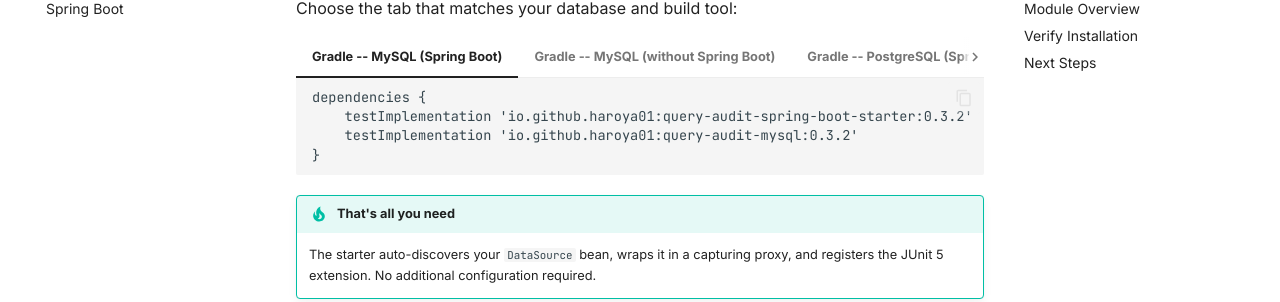
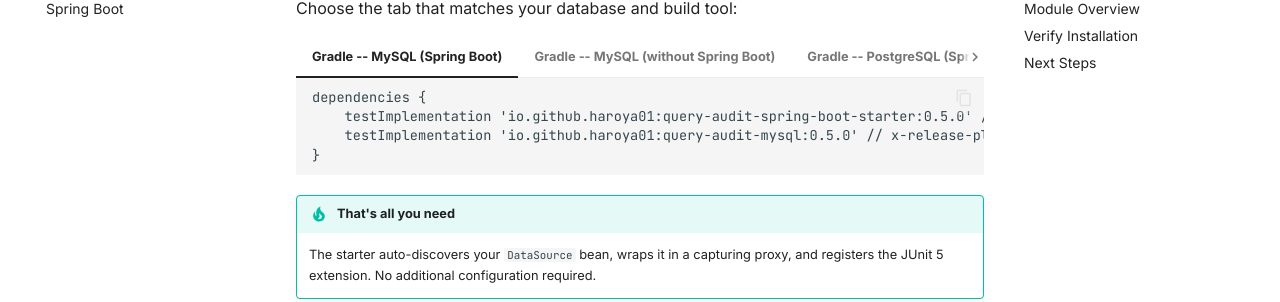
Before and after one commit to haroya01/query-audit, an MkDocs documentation site: the page built from docs/getting-started/installation.md, in a window 1280 px wide and 900 px high, scrolled down 908 px. Shown: the part 153-455 px from the top of the window. Built offline with MkDocs 1.6.1 and Material for MkDocs 9.7.7, drawn with Linux system fonts in a browser that asks for light colours; comment, search, counter and statistics services are not loaded.

Commit message:
docs: bump getting-started dependency snippets to 0.5.0 and put them on release-please (#181)
installation.md was still showing 0.3.2 and quickstart.md 0.4.0 — the copy-
paste surfaces newcomers actually use were two releases stale. Same cure as
the README: bump to the current release, annotate every dependency line with
x-release-please-version, and register both files in release-please's
extra-files so future release PRs keep them current. Prose references to
historical versions (e.g. 'Boot 4.x requires 0.3.2+') are left untouched.

````diff
--- a/docs/getting-started/installation.md
+++ b/docs/getting-started/installation.md
@@ -37,8 +37,8 @@
 
     ```gradle
     dependencies {
-        testImplementation 'io.github.haroya01:query-audit-spring-boot-starter:0.3.2'
-        testImplementation 'io.github.haroya01:query-audit-mysql:0.3.2'
+        testImplementation 'io.github.haroya01:query-audit-spring-boot-starter:0.5.0' // x-release-please-version
+        testImplementation 'io.github.haroya01:query-audit-mysql:0.5.0' // x-release-please-version
     }
     ```
 
@@ -49,7 +49,7 @@
 
     ```gradle
     dependencies {
-        testImplementation 'io.github.haroya01:query-audit-mysql:0.3.2'
+        testImplementation 'io.github.haroya01:query-audit-mysql:0.5.0' // x-release-please-version
     }
     ```
 
@@ -59,8 +59,8 @@
 
     ```gradle
     dependencies {
-        testImplementation 'io.github.haroya01:query-audit-spring-boot-starter:0.3.2'
-        testImplementation 'io.github.haroya01:query-audit-postgresql:0.3.2'
+        testImplementation 'io.github.haroya01:query-audit-spring-boot-starter:0.5.0' // x-release-please-version
+        testImplementation 'io.github.haroya01:query-audit-postgresql:0.5.0' // x-release-please-version
     }
     ```
 
@@ -71,7 +71,7 @@
 
     ```gradle
     dependencies {
-        testImplementation 'io.github.haroya01:query-audit-postgresql:0.3.2'
+        testImplementation 'io.github.haroya01:query-audit-postgresql:0.5.0' // x-release-please-version
     }
     ```
 
@@ -84,13 +84,13 @@
         <dependency>
             <groupId>io.github.haroya01</groupId>
             <artifactId>query-audit-spring-boot-starter</artifactId>
-            <version>0.3.2</version>
+            <version>0.5.0</version> <!-- x-release-please-version -->
             <scope>test</scope>
         </dependency>
         <dependency>
             <groupId>io.github.haroya01</groupId>
             <artifactId>query-audit-mysql</artifactId>
-            <version>0.3.2</version>
+            <version>0.5.0</version> <!-- x-release-please-version -->
             <scope>test</scope>
         </dependency>
     </dependencies>
@@ -103,7 +103,7 @@
         <dependency>
             <groupId>io.github.haroya01</groupId>
             <artifactId>query-audit-mysql</artifactId>
-            <version>0.3.2</version>
+            <version>0.5.0</version> <!-- x-release-please-version -->
             <scope>test</scope>
         </dependency>
     </dependencies>
@@ -116,13 +116,13 @@
         <dependency>
             <groupId>io.github.haroya01</groupId>
             <artifactId>query-audit-spring-boot-starter</artifactId>
-            <version>0.3.2</version>
+            <version>0.5.0</version> <!-- x-release-please-version -->
             <scope>test</scope>
         </dependency>
         <dependency>
             <groupId>io.github.haroya01</groupId>
             <artifactId>query-audit-postgresql</artifactId>
-            <version>0.3.2</version>
+            <version>0.5.0</version> <!-- x-release-please-version -->
             <scope>test</scope>
         </dependency>
     </dependencies>
@@ -135,7 +135,7 @@
         <dependency>
             <groupId>io.github.haroya01</groupId>
             <artifactId>query-audit-postgresql</artifactId>
-            <version>0.3.2</version>
+            <version>0.5.0</version> <!-- x-release-please-version -->
             <scope>test</scope>
         </dependency>
     </dependencies>
````
Also changed, not shown: docs/getting-started/quickstart.md (+4 -4 lines), release-please-config.json (+10 -0 lines).
